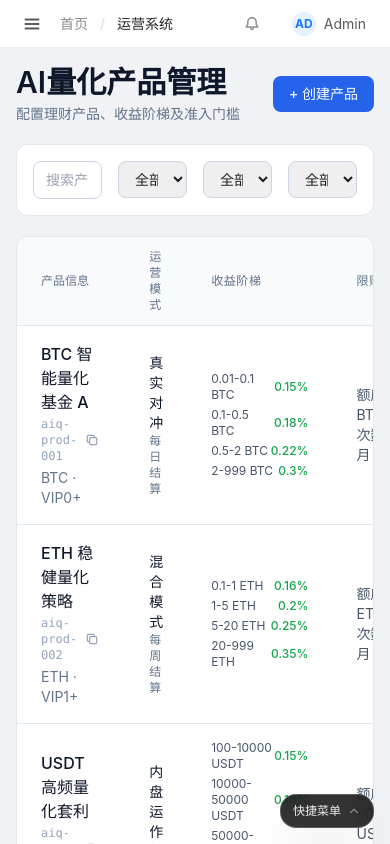
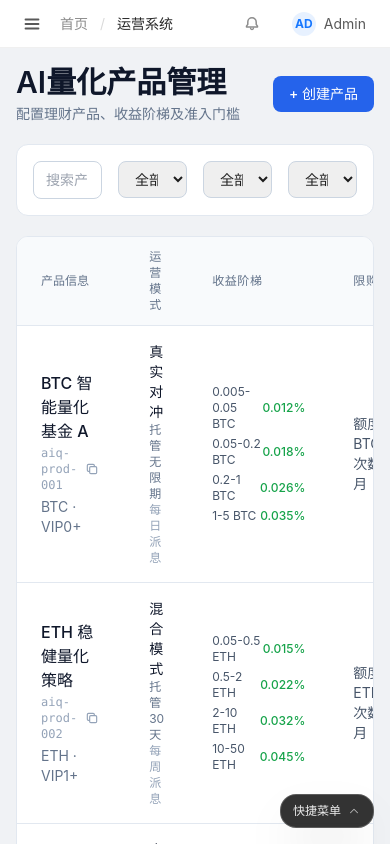
Before and after one commit to gloopai/fex-admin, a Vue app: page /admin/ai-quant/products in a window 390 px wide. Built offline with nearby package versions, Linux system fonts and the light colour scheme.

Commit message:
feat: ai 量化增加托管周期的配置，周期类型改成派息周期

```diff
--- a/src/admin/constants/aiQuant.js
+++ b/src/admin/constants/aiQuant.js
@@ -136,7 +136,7 @@ export const LIMIT_TYPE = {
   BOTH: 'both'
 }
 
-// 结算周期
+// 派息周期
 export const SETTLEMENT_PERIOD = {
   DAILY: 'daily',
   WEEKLY: 'weekly',
@@ -145,15 +145,33 @@ export const SETTLEMENT_PERIOD = {
 }
 
 export const settlementPeriodMeta = {
-  [SETTLEMENT_PERIOD.DAILY]: { label: '每日结算', days: 1 },
-  [SETTLEMENT_PERIOD.WEEKLY]: { label: '每周结算', days: 7 },
-  [SETTLEMENT_PERIOD.MONTHLY]: { label: '每月结算', days: 30 },
-  [SETTLEMENT_PERIOD.CUSTOM]: { label: '自定义周期', days: null }
+  [SETTLEMENT_PERIOD.DAILY]: { label: '每日派息', days: 1 },
+  [SETTLEMENT_PERIOD.WEEKLY]: { label: '每周派息', days: 7 },
+  [SETTLEMENT_PERIOD.MONTHLY]: { label: '每月派息', days: 30 },
+  [SETTLEMENT_PERIOD.CUSTOM]: { label: '自定义派息周期', days: null }
 }
 
 /** 产品编辑表单可选周期（列表/详情仍用 settlementPeriodMeta 全量展示与兼容） */
 export const productFormSettlementPeriodMeta = {
   [SETTLEMENT_PERIOD.DAILY]: settlementPeriodMeta[SETTLEMENT_PERIOD.DAILY]
+}
+
+// 托管周期：控制用户订单运行/持有期限；0 表示无限期
+export const AI_QUANT_DURATION_UNLIMITED = 0
+
+export const aiQuantDurationOptions = [
+  { label: '无限期', value: AI_QUANT_DURATION_UNLIMITED },
+  { label: '7 天', value: 7 },
+  { label: '14 天', value: 14 },
+  { label: '30 天', value: 30 },
+  { label: '60 天', value: 60 },
+  { label: '90 天', value: 90 }
+]
+
+export function formatAiQuantDurationLabel(durationDays) {
+  const n = Number(durationDays)
+  if (!Number.isFinite(n) || n <= 0) return '无限期'
+  return `${n} 天`
 }
 
 /**
--- a/src/admin/mock/aiQuant.js
+++ b/src/admin/mock/aiQuant.js
@@ -17,14 +17,15 @@ export const createAiQuantProductsMock = () => [
     currency: 'BTC',
     icon: '₿',
     operationMode: OPERATION_MODE.REAL_HEDGE,
+    durationDays: 0,
     settlementPeriod: SETTLEMENT_PERIOD.DAILY,
     customDays: 1,
     minVipLevel: VIP_LEVEL.VIP0,
     tiers: [
-      { minAmount: 0.01, maxAmount: 0.1, dailyRate: 0.15, label: '入门级' },
-      { minAmount: 0.1, maxAmount: 0.5, dailyRate: 0.18, label: '进阶级' },
-      { minAmount: 0.5, maxAmount: 2, dailyRate: 0.22, label: '专业级' },
-      { minAmount: 2, maxAmount: 999, dailyRate: 0.30, label: '旗舰级' }
+      { minAmount: 0.005, maxAmount: 0.05, dailyRate: 0.012, label: '体验级' },
+      { minAmount: 0.05, maxAmount: 0.2, dailyRate: 0.018, label: '稳健级' },
+      { minAmount: 0.2, maxAmount: 1, dailyRate: 0.026, label: '进阶级' },
+      { minAmount: 1, maxAmount: 5, dailyRate: 0.035, label: '专业级' }
     ],
     earlyRedeemEnabled: true,
     earlyRedeemFeePercent: 3,
@@ -33,7 +34,7 @@ export const createAiQuantProductsMock = () => [
     monthlyLimitCount: 5,
     totalLocked: 45.382,
     totalOrders: 287,
-    totalYield: 2.156,
+    totalYield: 0.486,
     status: PRODUCT_STATUS.ENABLED,
     createdAt: '2025-12-15'
   },
@@ -43,14 +44,15 @@ export const createAiQuantProductsMock = () => [
     currency: 'ETH',
     icon: 'Ξ',
     operationMode: OPERATION_MODE.HYBRID,
+    durationDays: 30,
     settlementPeriod: SETTLEMENT_PERIOD.WEEKLY,
     customDays: 7,
     minVipLevel: VIP_LEVEL.VIP1,
     tiers: [
-      { minAmount: 0.1, maxAmount: 1, dailyRate: 0.16, label: '入门级' },
-      { minAmount: 1, maxAmount: 5, dailyRate: 0.20, label: '进阶级' },
-      { minAmount: 5, maxAmount: 20, dailyRate: 0.25, label: '专业级' },
-      { minAmount: 20, maxAmount: 999, dailyRate: 0.35, label: '旗舰级' }
+      { minAmount: 0.05, maxAmount: 0.5, dailyRate: 0.015, label: '体验级' },
+      { minAmount: 0.5, maxAmount: 2, dailyRate: 0.022, label: '稳健级' },
+      { minAmount: 2, maxAmount: 10, dailyRate: 0.032, label: '进阶级' },
+      { minAmount: 10, maxAmount: 50, dailyRate: 0.045, label: '专业级' }
     ],
     earlyRedeemEnabled: true,
     earlyRedeemFeePercent: 4,
@@ -59,7 +61,7 @@ export const createAiQuantProductsMock = () => [
     monthlyLimitCount: 3,
     totalLocked: 312.65,
     totalOrders: 156,
-    totalYield: 18.92,
+    totalYield: 4.82,
     status: PRODUCT_STATUS.ENABLED,
     createdAt: '2025-12-20'
   },
@@ -69,14 +71,15 @@ export const createAiQuantProductsMock = () => [
     currency: 'USDT',
     icon: '₮',
     operationMode: OPERATION_MODE.INTERNAL,
+    durationDays: 14,
     settlementPeriod: SETTLEMENT_PERIOD.DAILY,
     customDays: 1,
     minVipLevel: VIP_LEVEL.VIP2,
     tiers: [
-      { minAmount: 100, maxAmount: 10000, dailyRate: 0.15, label: '标准级' },
-      { minAmount: 10000, maxAmount: 50000, dailyRate: 0.18, label: '优享级' },
-      { minAmount: 50000, maxAmount: 200000, dailyRate: 0.22, label: '尊享级' },
-      { minAmount: 200000, maxAmount: 9999999, dailyRate: 0.30, label: '至尊级' }
+      { minAmount: 100, maxAmount: 5000, dailyRate: 0.018, label: '标准级' },
+      { minAmount: 5000, maxAmount: 30000, dailyRate: 0.026, label: '优享级' },
+      { minAmount: 30000, maxAmount: 100000, dailyRate: 0.036, label: '尊享级' },
+      { minAmount: 100000, maxAmount: 500000, dailyRate: 0.05, label: '机构级' }
     ],
     earlyRedeemEnabled: false,
     earlyRedeemFeePercent: 0,
@@ -85,7 +88,7 @@ export const createAiQuantProductsMock = () => [
     monthlyLimitCount: 10,
     totalLocked: 1850000,
     totalOrders: 523,
-    totalYield: 82500,
+    totalYield: 18650,
     status: PRODUCT_STATUS.ENABLED,
     createdAt: '2026-01-05'
   },
@@ -95,13 +98,14 @@ export const createAiQuantProductsMock = () => [
     currency: 'BNB',
     icon: 'BNB',
     operationMode: OPERATION_MODE.REAL_HEDGE,
+    durationDays: 30,
     settlementPeriod: SETTLEMENT_PERIOD.MONTHLY,
     customDays: 30,
     minVipLevel: VIP_LEVEL.VIP3,
     tiers: [
-      { minAmount: 10, maxAmount: 100, dailyRate: 0.20, label: '标准级' },
-      { minAmount: 100, maxAmount: 500, dailyRate: 0.25, label: '优享级' },
-      { minAmount: 500, maxAmount: 2000, dailyRate: 0.32, label: '尊享级' }
+      { minAmount: 5, maxAmount: 50, dailyRate: 0.018, label: '标准级' },
+      { minAmount: 50, maxAmount: 200, dailyRate: 0.028, label: '优享级' },
+      { minAmount: 200, maxAmount: 1000, dailyRate: 0.04, label: '尊享级' }
     ],
     earlyRedeemEnabled: true,
     earlyRedeemFeePercent: 5,
@@ -110,7 +114,7 @@ export const createAiQuantProductsMock = () => [
     monthlyLimitCount: 2,
     totalLocked: 1250,
     totalOrders: 42,
-    totalYield: 125,
+    totalYield: 28.5,
     status: PRODUCT_STATUS.MAINTENANCE,
     createdAt: '2026-02-10'
   },
@@ -120,12 +124,13 @@ export const createAiQuantProductsMock = () => [
     currency: 'SOL',
     icon: 'SOL',
     operationMode: OPERATION_MODE.INTERNAL,
+    durationDays: 14,
     settlementPeriod: SETTLEMENT_PERIOD.CUSTOM,
     customDays: 14,
     minVipLevel: VIP_LEVEL.VIP4,
     tiers: [
-      { minAmount: 50, maxAmount: 500, dailyRate: 0.28, label: '专业级' },
-      { minAmount: 500, maxAmount: 2000, dailyRate: 0.35, label: '旗舰级' }
+      { minAmount: 20, maxAmount: 300, dailyRate: 0.025, label: '专业级' },
+      { minAmount: 300, maxAmount: 1500, dailyRate: 0.045, label: '旗舰级' }
     ],
     earlyRedeemEnabled: false,
     earlyRedeemFeePercent: 0,
@@ -134,7 +139,7 @@ export const createAiQuantProductsMock = () => [
     monthlyLimitCount: 1,
     totalLocked: 3280,
     totalOrders: 18,
-    totalYield: 320,
+    totalYield: 68,
     status: PRODUCT_STATUS.SOLD_OUT,
     createdAt: '2026-03-01'
   },
@@ -144,13 +149,14 @@ export const createAiQuantProductsMock = () => [
     currency: 'DOGE',
     icon: 'Ð',
     operationMode: OPERATION_MODE.HYBRID,
+    durationDays: 7,
     settlementPeriod: SETTLEMENT_PERIOD.WEEKLY,
     customDays: 7,
     minVipLevel: VIP_LEVEL.VIP0,
     tiers: [
-      { minAmount: 1000, maxAmount: 50000, dailyRate: 0.12, label: '体验级' },
-      { minAmount: 50000, maxAmount: 500000, dailyRate: 0.16, label: '标准级' },
-      { minAmount: 500000, maxAmount: 999999999, dailyRate: 0.2, label: '进阶级' }
+      { minAmount: 500, maxAmount: 20000, dailyRate: 0.01, label: '体验级' },
+      { minAmount: 20000, maxAmount: 200000, dailyRate: 0.018, label: '标准级' },
+      { minAmount: 200000, maxAmount: 1000000, dailyRate: 0.03, label: '进阶级' }
     ],
     earlyRedeemEnabled: true,
     earlyRedeemFeePercent: 2,
@@ -159,7 +165,7 @@ export const createAiQuantProductsMock = () => [
     monthlyLimitCount: 20,
     totalLocked: 125000,
     totalOrders: 890,
-    totalYield: 4200,
+    totalYield: 950,
     status: PRODUCT_STATUS.ENABLED,
     createdAt: '2026-01-20'
   },
@@ -169,12 +175,13 @@ export const createAiQuantProductsMock = () => [
     currency: 'XRP',
     icon: '✕',
     operationMode: OPERATION_MODE.INTERNAL,
+    durationDays: 30,
     settlementPeriod: SETTLEMENT_PERIOD.DAILY,
     customDays: 1,
     minVipLevel: VIP_LEVEL.VIP1,
     tiers: [
-      { minAmount: 500, maxAmount: 20000, dailyRate: 0.14, label: '标准级' },
-      { minAmount: 20000, maxAmount: 200000, dailyRate: 0.19, label: '优享级' }
+      { minAmount: 300, maxAmount: 15000, dailyRate: 0.014, label: '标准级' },
+      { minAmount: 15000, maxAmount: 100000, dailyRate: 0.026, label: '优享级' }
     ],
     earlyRedeemEnabled: true,
     earlyRedeemFeePercent: 3,
@@ -183,7 +190,7 @@ export const createAiQuantProductsMock = () => [
     monthlyLimitCount: 10,
     totalLocked: 185000,
     totalOrders: 412,
-    totalYield: 9600,
+    totalYield: 1980,
     status: PRODUCT_STATUS.ENABLED,
     createdAt: '2026-02-05'
   },
@@ -193,12 +200,13 @@ export const createAiQuantProductsMock = () => [
     currency: 'TRX',
     icon: 'TRX',
     operationMode: OPERATION_MODE.REAL_HEDGE,
+    durationDays: 60,
     settlementPeriod: SETTLEMENT_PERIOD.MONTHLY,
     customDays: 30,
     minVipLevel: VIP_LEVEL.VIP0,
     tiers: [
-      { minAmount: 2000, maxAmount: 100000, dailyRate: 0.13, label: '标准级' },
-      { minAmount: 100000, maxAmount: 5000000, dailyRate: 0.17, label: '优享级' }
+      { minAmount: 1000, maxAmount: 80000, dailyRate: 0.01, label: '标准级' },
+      { minAmount: 80000, maxAmount: 1000000, dailyRate: 0.018, label: '优享级' }
     ],
     earlyRedeemEnabled: true,
     earlyRedeemFeePercent: 2.5,
@@ -207,7 +215,7 @@ export const createAiQuantProductsMock = () => [
     monthlyLimitCount: 15,
     totalLocked: 420000,
     totalOrders: 1205,
-    totalYield: 18500,
+    totalYield: 3800,
     status: PRODUCT_STATUS.ENABLED,
     createdAt: '2026-02-18'
   },
@@ -218,12 +226,13 @@ export const createAiQuantProductsMock = () => [
     currency: 'USDT',
     icon: '₮',
     operationMode: OPERATION_MODE.HYBRID,
+    durationDays: 30,
     settlementPeriod: SETTLEMENT_PERIOD.WEEKLY,
     customDays: 7,
     minVipLevel: VIP_LEVEL.VIP0,
     tiers: [
-      { minAmount: 500, maxAmount: 20000, dailyRate: 0.14, label: '体验级' },
-      { minAmount: 20000, maxAmount: 200000, dailyRate: 0.18, label: '标准级' }
+      { minAmount: 100, maxAmount: 10000, dailyRate: 0.012, label: '体验级' },
+      { minAmount: 10000, maxAmount: 100000, dailyRate: 0.022, label: '标准级' }
     ],
     earlyRedeemEnabled: true,
     earlyRedeemFeePercent: 2.8,
@@ -232,11 +241,45 @@ export const createAiQuantProductsMock = () => [
     monthlyLimitCount: 10,
     totalLocked: 88000,
     totalOrders: 156,
-    totalYield: 4200,
+    totalYield: 620,
     status: PRODUCT_STATUS.ENABLED,
     createdAt: '2026-03-01'
   }
 ]
+
+const demoDailyRateByProductId = {
+  'aiq-prod-001': 0.026,
+  'aiq-prod-002': 0.032,
+  'aiq-prod-003': 0.036,
+  'aiq-prod-004': 0.04,
+  'aiq-prod-005': 0.045,
+  'aiq-prod-006': 0.018,
+  'aiq-prod-007': 0.026,
+  'aiq-prod-008': 0.018,
+  'aiq-prod-009': 0.022
+}
+
+function roundByCurrency(value, currency) {
+  const n = Number(value) || 0
+  const decimals = currency === 'BTC' ? 8 : currency === 'ETH' ? 6 : 4
+  return Number(n.toFixed(decimals))
+}
+
+function normalizeAiQuantOrderYield(order) {
+  const fallbackDailyRate = Number(order.dailyRate)
+  const dailyRate = demoDailyRateByProductId[order.productId] ?? (Number.isFinite(fallbackDailyRate) ? fallbackDailyRate : 0.02)
+  const principal = Number(order.principal) || 0
+  const daysElapsed = Number(order.daysElapsed) || 0
+  const expectedDailyYield = roundByCurrency(principal * dailyRate / 100, order.currency)
+  const accumulatedYield = roundByCurrency(expectedDailyYield * daysElapsed, order.currency)
+  return {
+    ...order,
+    dailyRate,
+    expectedDailyYield,
+    accumulatedYield,
+    totalReturn: roundByCurrency(principal + accumulatedYield, order.currency)
+  }
+}
 
 // 模拟订单数据
 export const createAiQuantOrdersMock = () => [
@@ -810,7 +853,7 @@ export const createAiQuantOrdersMock = () => [
     status: ORDER_STATUS.RUNNING,
     settledAt: null
   }
-]
+].map(normalizeAiQuantOrderYield)
 
 // 模拟收益调整记录
 export const createYieldAdjustmentsMock = () => [
--- a/src/admin/mock/frontFinanceDemoBulk.js
+++ b/src/admin/mock/frontFinanceDemoBulk.js
@@ -122,7 +122,7 @@ export function buildLockedDemoExtraOrders(count = 24) {
       currency: p.cur,
       amount: p.cur === 'BTC' ? Number((0.02 + i * 0.001).toFixed(5)) : 1000 + i * 200,
       lockDays: [5, 10, 20, 30][i % 4],
-      dailyRate: 0.32 + (i % 10) * 0.01,
+      dailyRate: 0.012 + (i % 6) * 0.003,
       totalInterest: i * 2,
       status,
       lockedAt: `2026-03-${String((i % 28) + 1).padStart(2, '0')} 10:00:00`,
@@ -168,10 +168,10 @@ export function buildAiQuantDemoExtraOrders(count = 18) {
       productName: pr.name,
       currency: ccy,
       principal: ccy === 'BTC' ? 0.05 + i * 0.01 : 2000 + i * 300,
-      dailyRate: 0.16 + (i % 5) * 0.02,
-      expectedDailyYield: ccy === 'BTC' ? 0.0001 * (i + 1) : 3 + i,
-      accumulatedYield: i * 1.2,
-      totalReturn: ccy === 'BTC' ? 0.05 + i * 0.01 + i * 0.001 : 2000 + i * 300 + i * 2,
+      dailyRate: 0.012 + (i % 5) * 0.006,
+      expectedDailyYield: ccy === 'BTC' ? 0.00001 * (i + 1) : Number((0.4 + i * 0.18).toFixed(2)),
+      accumulatedYield: ccy === 'BTC' ? Number((i * 0.00004).toFixed(6)) : Number((i * 0.36).toFixed(2)),
+      totalReturn: ccy === 'BTC' ? 0.05 + i * 0.01 + i * 0.00004 : 2000 + i * 300 + i * 0.36,
       startDate: '2026-03-15',
       endDate: '2026-04-20',
       daysElapsed: i % 20,
--- a/src/pages/admin/aiQuant/AiQuantProductPage.vue
+++ b/src/pages/admin/aiQuant/AiQuantProductPage.vue
@@ -74,7 +74,8 @@
 						<td class="px-6 py-4">
 							<div class="text-sm">
 								<div class="font-medium text-slate-900">{{ operationModeMeta[product.operationMode].label }}</div>
-								<div class="text-xs text-slate-500">{{ settlementPeriodMeta[product.settlementPeriod].label }}</div>
+								<div class="text-xs text-slate-500">托管 {{ formatAiQuantDurationLabel(product.durationDays) }}</div>
+								<div class="text-xs text-slate-400">{{ settlementPeriodMeta[product.settlementPeriod].label }}</div>
 							</div>
 						</td>
 						<td class="px-6 py-4">
@@ -211,12 +212,18 @@
 								</div>
 							</div>
 
-							<!-- 结算周期 -->
+							<!-- 托管与派息周期 -->
 							<div>
-								<h3 class="font-semibold text-slate-900 mb-3">结算周期</h3>
+								<h3 class="font-semibold text-slate-900 mb-3">托管与派息周期</h3>
 								<div class="grid grid-cols-2 gap-4">
 									<div>
-										<label class="block text-sm font-medium text-slate-700 mb-1">周期类型</label>
+										<label class="block text-sm font-medium text-slate-700 mb-1">托管周期</label>
+										<select v-model.number="productForm.durationDays" class="w-full rounded-lg border border-slate-300 px-3 py-2 text-sm transition focus:border-blue-500 focus:outline-none focus:ring-2 focus:ring-blue-500/20">
+											<option v-for="opt in aiQuantDurationOptions" :key="opt.value" :value="opt.value">{{ opt.label }}</option>
+										</select>
+									</div>
+									<div>
+										<label class="block text-sm font-medium text-slate-700 mb-1">派息周期</label>
 										<select v-model="productForm.settlementPeriod" class="w-full rounded-lg border border-slate-300 px-3 py-2 text-sm transition focus:border-blue-500 focus:outline-none focus:ring-2 focus:ring-blue-500/20">
 											<option v-for="(meta, key) in productFormSettlementPeriodMeta" :key="key" :value="key">{{ meta.label }}</option>
 										</select>
@@ -231,22 +238,41 @@
 							<!-- 收益阶梯 -->
 								<div>
 									<div class="flex justify-between items-center mb-3">
+										<div>
 											<h3 class="font-semibold text-slate-900">收益阶梯配置</h3>
+											<p class="mt-1 text-xs leading-relaxed text-slate-500">
+												用户申购金额落入对应区间后，按该档日收益率计算预估收益；区间请连续且不要重叠。
+											</p>
+										</div>
 										<button @click="addTier" class="text-sm font-medium text-blue-600 hover:text-blue-800 transition">+ 添加阶梯</button>
 									</div>
 									<div class="space-y-3">
-									<div v-for="(tier, idx) in productForm.tiers" :key="idx" class="flex items-start gap-3 p-3 bg-slate-50 rounded-lg border border-slate-200">
-										<div class="flex-1 space-y-2">
-											<div class="grid grid-cols-2 gap-2">
-												<input v-model.number="tier.minAmount" placeholder="最小金额" type="number" step="0.01" class="w-full rounded-lg border border-slate-300 px-3 py-2 text-sm transition focus:border-blue-500 focus:outline-none focus:ring-2 focus:ring-blue-500/20" />
-												<input v-model.number="tier.maxAmount" placeholder="最大金额" type="number" step="0.01" class="w-full rounded-lg border border-slate-300 px-3 py-2 text-sm transition focus:border-blue-500 focus:outline-none focus:ring-2 focus:ring-blue-500/20" />
+										<div v-for="(tier, idx) in productForm.tiers" :key="idx" class="space-y-3 rounded-lg border border-slate-200 bg-slate-50 p-3">
+											<div class="flex items-center justify-between gap-3">
+												<div class="text-sm font-semibold text-slate-900">档位 {{ idx + 1 }}</div>
+												<button @click="removeTier(idx)" class="text-sm text-red-600 transition hover:text-red-800">删除</button>
 											</div>
-											<div class="grid grid-cols-2 gap-2">
-												<input v-model.number="tier.dailyRate" placeholder="日收益率 %" type="number" step="0.01" class="w-full rounded-lg border border-slate-300 px-3 py-2 text-sm transition focus:border-blue-500 focus:outline-none focus:ring-2 focus:ring-blue-500/20" />
-												<input v-model="tier.label" placeholder="阶梯名称" class="w-full rounded-lg border border-slate-300 px-3 py-2 text-sm transition focus:border-blue-500 focus:outline-none focus:ring-2 focus:ring-blue-500/20" />
+											<div class="grid grid-cols-2 gap-3">
+												<label class="block">
+													<span class="mb-1 block text-xs font-medium text-slate-600">档位名称</span>
+													<input v-model="tier.label" placeholder="例如：标准级" class="w-full rounded-lg border border-slate-300 px-3 py-2 text-sm transition focus:border-blue-500 focus:outline-none focus:ring-2 focus:ring-blue-500/20" />
+												</label>
+												<label class="block">
+													<span class="mb-1 block text-xs font-medium text-slate-600">日收益率（%）</span>
+													<input v-model.number="tier.dailyRate" placeholder="例如：0.15" type="number" step="0.01" class="w-full rounded-lg border border-slate-300 px-3 py-2 text-sm transition focus:border-blue-500 focus:outline-none focus:ring-2 focus:ring-blue-500/20" />
+												</label>
+											</div>
+											<div>
+												<div class="mb-1 flex items-center justify-between gap-2">
+													<span class="text-xs font-medium text-slate-600">适用申购金额区间</span>
+													<span class="text-xs text-slate-400">单位：{{ productForm.currency }}</span>
+												</div>
+												<div class="grid grid-cols-[1fr_auto_1fr] items-center gap-2">
+													<input v-model.number="tier.minAmount" placeholder="最低金额" type="number" step="0.01" class="w-full rounded-lg border border-slate-300 px-3 py-2 text-sm transition focus:border-blue-500 focus:outline-none focus:ring-2 focus:ring-blue-500/20" />
+													<span class="text-xs text-slate-400">至</span>
+													<input v-model.number="tier.maxAmount" placeholder="最高金额" type="number" step="0.01" class="w-full rounded-lg border border-slate-300 px-3 py-2 text-sm transition focus:border-blue-500 focus:outline-none focus:ring-2 focus:ring-blue-500/20" />
 												</div>
 											</div>
-										<button @click="removeTier(idx)" class="text-red-600 hover:text-red-800 text-sm mt-2">删除</button>
 										</div>
 									</div>
 								</div>
@@ -303,9 +329,16 @@
 							</div>
 
 							<div class="rounded-xl border border-emerald-200 bg-emerald-50 p-4">
-								<h3 class="text-sm font-semibold text-emerald-900">结算周期</h3>
+								<h3 class="text-sm font-semibold text-emerald-900">派息周期</h3>
 								<p class="mt-2 text-sm leading-relaxed text-emerald-900">
-									每日、每周、每月或自定义周期用于控制收益结算频率；结算时生成收益记录并累计到用户订单收益中。
+									每日、每周、每月或自定义周期用于控制收益派发频率；派息时生成收益记录并累计到用户订单收益中。
+								</p>
+							</div>
+
+							<div class="rounded-xl border border-cyan-200 bg-cyan-50 p-4">
+								<h3 class="text-sm font-semibold text-cyan-900">托管周期</h3>
+								<p class="mt-2 text-sm leading-relaxed text-cyan-900">
+									托管周期用于控制用户订单运行期限；到期后可进入完成或结算流程。无限期产品不固定结束时间，按赎回与后台订单规则处理。
 								</p>
 							</div>
 
@@ -319,7 +352,7 @@
 							<div class="rounded-xl border border-amber-200 bg-amber-50 p-4">
 								<h3 class="text-sm font-semibold text-amber-900">提前赎回</h3>
 								<p class="mt-2 text-sm leading-relaxed text-amber-900">
-									若产品允许提前赎回，提前退出时按产品配置收取手续费；不支持提前赎回的产品需按周期或订单规则正常结算退出。
+									若产品允许提前赎回，提前退出时按产品配置收取手续费；不支持提前赎回的产品需按托管周期或订单规则正常结算退出。
 								</p>
 							</div>
 
@@ -375,7 +408,11 @@
 										<span class="font-medium text-slate-900">{{ operationModeMeta[productForm.operationMode].label }}</span>
 									</div>
 									<div class="flex items-center justify-between text-sm">
-										<span class="text-slate-600">结算周期</span>
+										<span class="text-slate-600">托管周期</span>
+										<span class="font-medium text-slate-900">{{ formatAiQuantDurationLabel(productForm.durationDays) }}</span>
+									</div>
+									<div class="flex items-center justify-between text-sm">
+										<span class="text-slate-600">派息周期</span>
 										<span class="font-medium text-slate-900">{{ settlementPeriodMeta[productForm.settlementPeriod].label }}</span>
 									</div>
 								</div>
@@ -434,8 +471,8 @@
 													<span class="font-medium text-green-600">{{ (tier.minAmount * tier.dailyRate / 100).toFixed(2) }} {{ productForm.currency }}</span>
 												</div>
 												<div class="flex justify-between">
-													<span class="text-slate-600">30天收益</span>
-													<span class="font-semibold text-green-600">{{ (tier.minAmount * tier.dailyRate / 100 * 30).toFixed(2) }} {{ productForm.currency }}</span>
+													<span class="text-slate-600">{{ previewYieldDays }}天收益</span>
+													<span class="font-semibold text-green-600">{{ (tier.minAmount * tier.dailyRate / 100 * previewYieldDays).toFixed(2) }} {{ productForm.currency }}</span>
 												</div>
 											</div>
 										</div>
@@ -470,7 +507,11 @@
 									</div>
 									<div class="flex items-start gap-2">
 										<span class="text-blue-600 mt-0.5">•</span>
-										<span>结算周期：{{ settlementPeriodMeta[productForm.settlementPeriod].label }}</span>
+										<span>托管周期：{{ formatAiQuantDurationLabel(productForm.durationDays) }}</span>
+									</div>
+									<div class="flex items-start gap-2">
+										<span class="text-blue-600 mt-0.5">•</span>
+										<span>派息周期：{{ settlementPeriodMeta[productForm.settlementPeriod].label }}</span>
 									</div>
 								</div>
 							</div>
@@ -498,6 +539,8 @@ import {
 	productStatusMeta,
 	COMMON_FILTER_ALL,
 	SUPPORTED_CURRENCIES,
+	aiQuantDurationOptions,
+	formatAiQuantDurationLabel,
 	vipLevelMeta,
 	operationModeMeta,
 	settlementPeriodMeta,
@@ -527,6 +570,7 @@ const productForm = reactive({
 	name: '',
 	currency: 'USDT',
 	operationMode: OPERATION_MODE.INTERNAL,
+	durationDays: 30,
 	settlementPeriod: SETTLEMENT_PERIOD.DAILY,
 	customDays: 1,
 	minVipLevel: VIP_LEVEL.VIP0,
@@ -544,10 +588,11 @@ const openCreateProduct = () => {
 	productForm.name = ''
 	productForm.currency = 'USDT'
 	productForm.operationMode = OPERATION_MODE.INTERNAL
+	productForm.durationDays = 30
 	productForm.settlementPeriod = SETTLEMENT_PERIOD.DAILY
 	productForm.customDays = 1
 	productForm.minVipLevel = VIP_LEVEL.VIP0
-	productForm.tiers = [{ minAmount: 100, maxAmount: 10000, dailyRate: 0.15, label: '标准级' }]
+	productForm.tiers = [{ minAmount: 100, maxAmount: 10000, dailyRate: 0.012, label: '标准级' }]
 	productForm.earlyRedeemEnabled = true
 	productForm.earlyRedeemFeePercent = 3
 	productForm.limitAmount = 100000
@@ -563,6 +608,7 @@ const openEditProduct = (product) => {
 	productForm.name = product.name
 	productForm.currency = product.currency
 	productForm.operationMode = product.operationMode
+	productForm.durationDays = Number.isFinite(Number(product.durationDays)) ? Number(product.durationDays) : 0
 	productForm.settlementPeriod = productFormSettlementPeriodMeta[product.settlementPeriod]
 		? product.settlementPeriod
 		: SETTLEMENT_PERIOD.DAILY
@@ -586,6 +632,11 @@ const addTier = () => {
 const removeTier = (index) => {
 	productForm.tiers.splice(index, 1)
 }
+
+const previewYieldDays = computed(() => {
+	const n = Number(productForm.durationDays)
+	return Number.isFinite(n) && n > 0 ? n : 30
+})
 
 const saveProduct = () => {
 	const payload = {
```
Also changed, not shown: src/pages/front/finance/aiQuant/FinanceAiQuantDetailPage.vue (+8 -1 lines), src/pages/front/finance/aiQuant/FinanceAiQuantListPage.vue (+2 -8 lines). Lines whose indentation alone changed are shown as unchanged.
